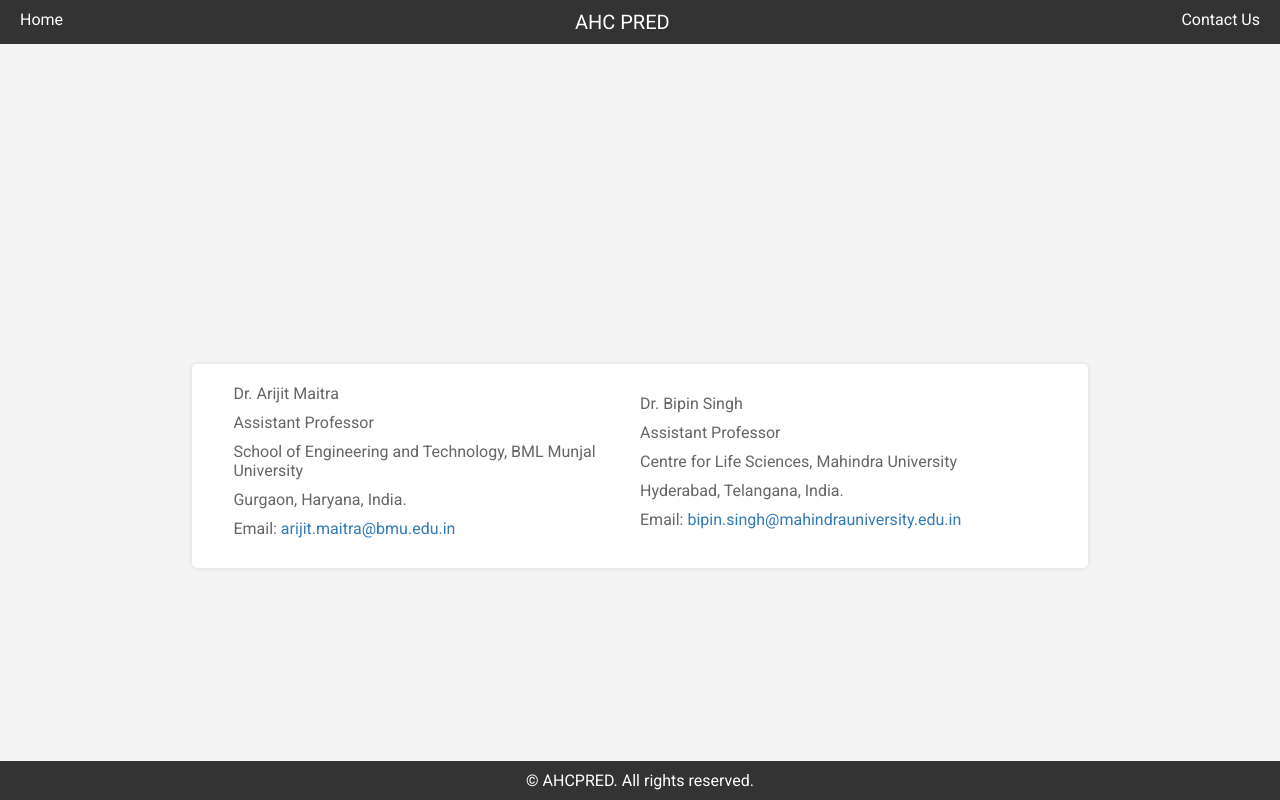
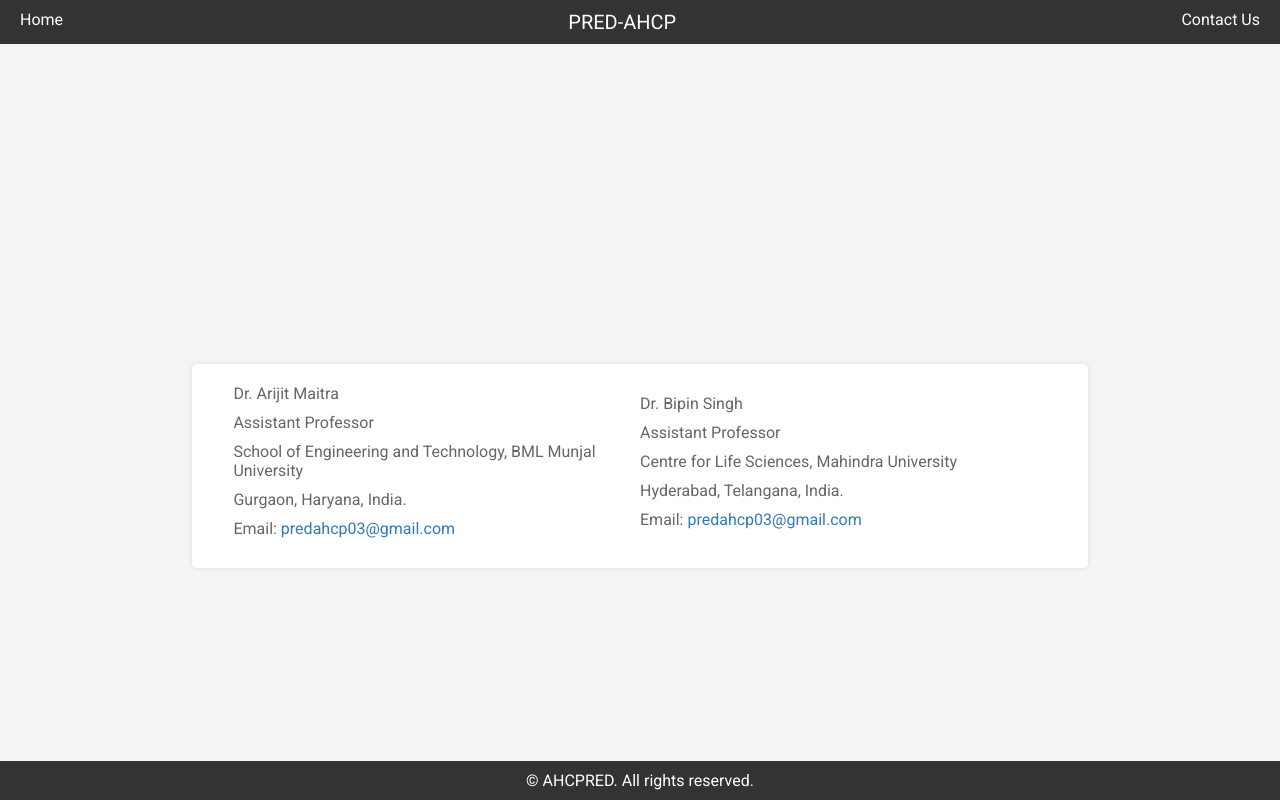
Before and after one commit to AryanGandotra/Pred-AHCP, a Flask app: page /contact in a window 1280 px wide. Run offline with Flask 3, Linux system fonts and the light colour scheme; parts of the project's set-up code (start-up, migrations or seed data) failed here and were passed over.

Commit message:
Corrections made

```diff
--- a/Web Server/server.py
+++ b/WebServer/server.py
@@ -572,8 +572,8 @@ def process():
 
     for i in data:
         result = model.predict_proba([i])
-        probability = result[0]
-        all_probabilities.append(probability[1])
+        probability = round(result[0][1], 3)
+        all_probabilities.append(probability)
         all_labels.append("AHCP")
         all_labels.append(model.predict([i])[0])
 
@@ -588,6 +588,7 @@ def process():
     )
 
 
+
 @app.route("/getcsv/Web Server/files/<filename>", methods=["GET"])
 def getcsv(filename):
     file = f"files/{filename}"
--- a/Web Server/templates/contact.html
+++ b/WebServer/templates/contact.html
@@ -128,7 +128,7 @@
             </span>
 
             <span>
-                AHC PRED
+                PRED-AHCP
             </span>
 
             <span>
@@ -148,7 +148,7 @@
                 <p>Assistant Professor</p>
                 <p>School of Engineering and Technology, BML Munjal University</p>
                 <p>Gurgaon, Haryana, India.</p>
-                <p>Email: <a href="mailto:arijit.maitra@bmu.edu.in">arijit.maitra@bmu.edu.in</a></p>
+                <p>Email: <a href="mailto:predahcp03@gmail.com">predahcp03@gmail.com</a></p>
             </div>
             <div class="details">
                 <p>Dr. Bipin Singh</p>
@@ -156,7 +156,7 @@
                 <p>Centre for Life Sciences, Mahindra University</p>
                 <p>Hyderabad, Telangana, India.</p>
                 <p>Email: <a
-                        href="mailto:bipin.singh@mahindrauniversity.edu.in">bipin.singh@mahindrauniversity.edu.in</a>
+                        href="mailto:predahcp03@gmail.com">predahcp03@gmail.com</a>
                 </p>
             </div>
         </div>
--- a/Web Server/templates/index.html
+++ b/WebServer/templates/index.html
@@ -194,7 +194,7 @@
       </span>
 
       <span>
-        AHC PRED
+        PRED-AHCP
       </span>
 
       <span>
@@ -223,7 +223,7 @@
     <img src="static/Banner.png" alt="Banner Image" />
   </div>
 
-
+  PredAHCP employs Random Forest (RF) model with 90% accuracy to predict anti-hepatitis C peptides (AHCPs) based on sequence features. This resource facilitates the prediction of AHCPs for designing peptide-based therapeutics against Hepatitis C virus. The following study can be accessed via https://doi.org/10.1101/2024.05.05.592323. The data and code files can be accessed via  Github (link).
 
   <form method="POST" action="/process" enctype="multipart/form-data">
     <label for="sequence">Enter Sequence in FASTA Format:</label>
```
Also changed, not shown: Web Server/files/output_13_08_2024_20_58_42.csv (deleted, +0 -2 lines), Web Server/files/output_13_08_2024_21_03_58.csv (deleted, +0 -2 lines), Web Server/files/output_13_08_2024_21_05_31.csv (deleted, +0 -2 lines), Web Server/files/output_13_08_2024_21_05_47.csv (deleted, +0 -2 lines), Web Server/files/output_13_08_2024_21_12_22.csv (deleted, +0 -2 lines), README.md, WebServer/static/189249.png (renamed from Web Server/static/189249.png), WebServer/static/Banner.png (renamed from Web Server/static/Banner.png), WebServer/static/IMG_1075.jpg (renamed from Web Server/static/IMG_1075.jpg), WebServer/static/favicon.png (renamed from Web Server/static/favicon.png), WebServer/templates/thank.html (renamed from Web Server/templates/thank.html), 4 other files.
